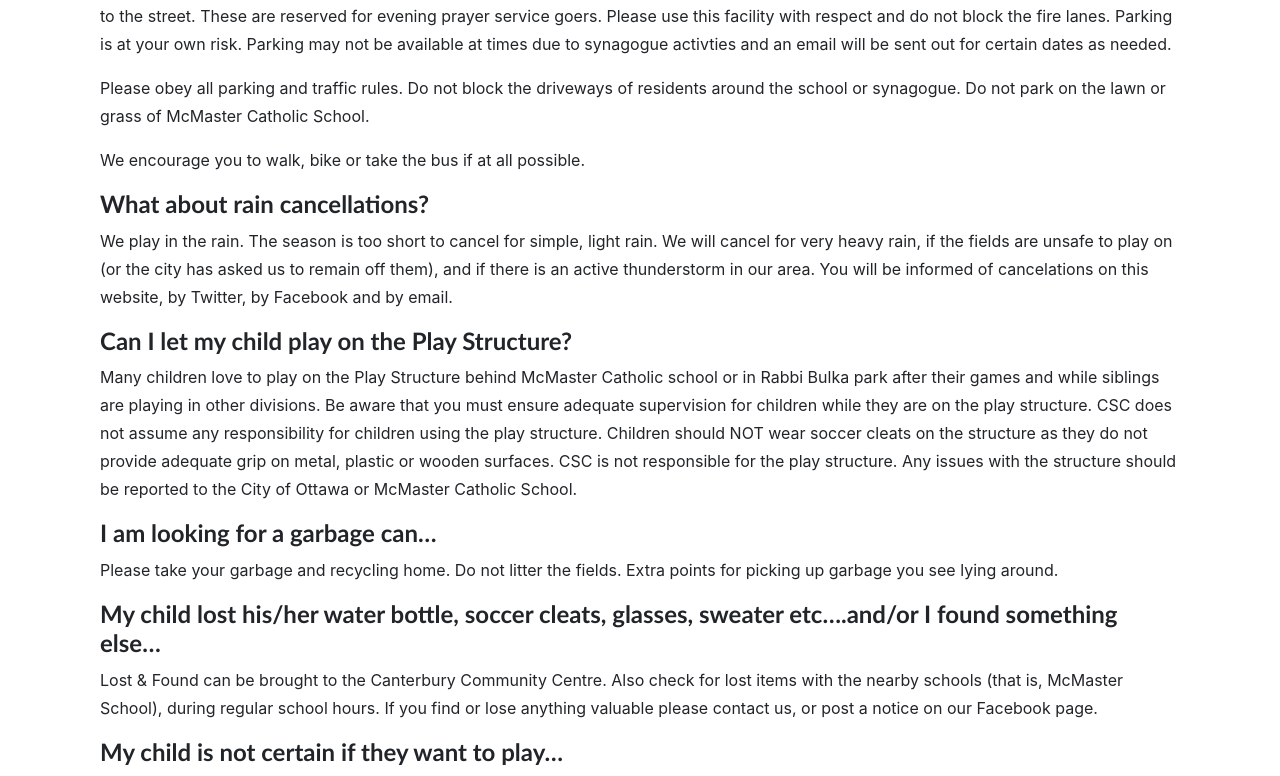
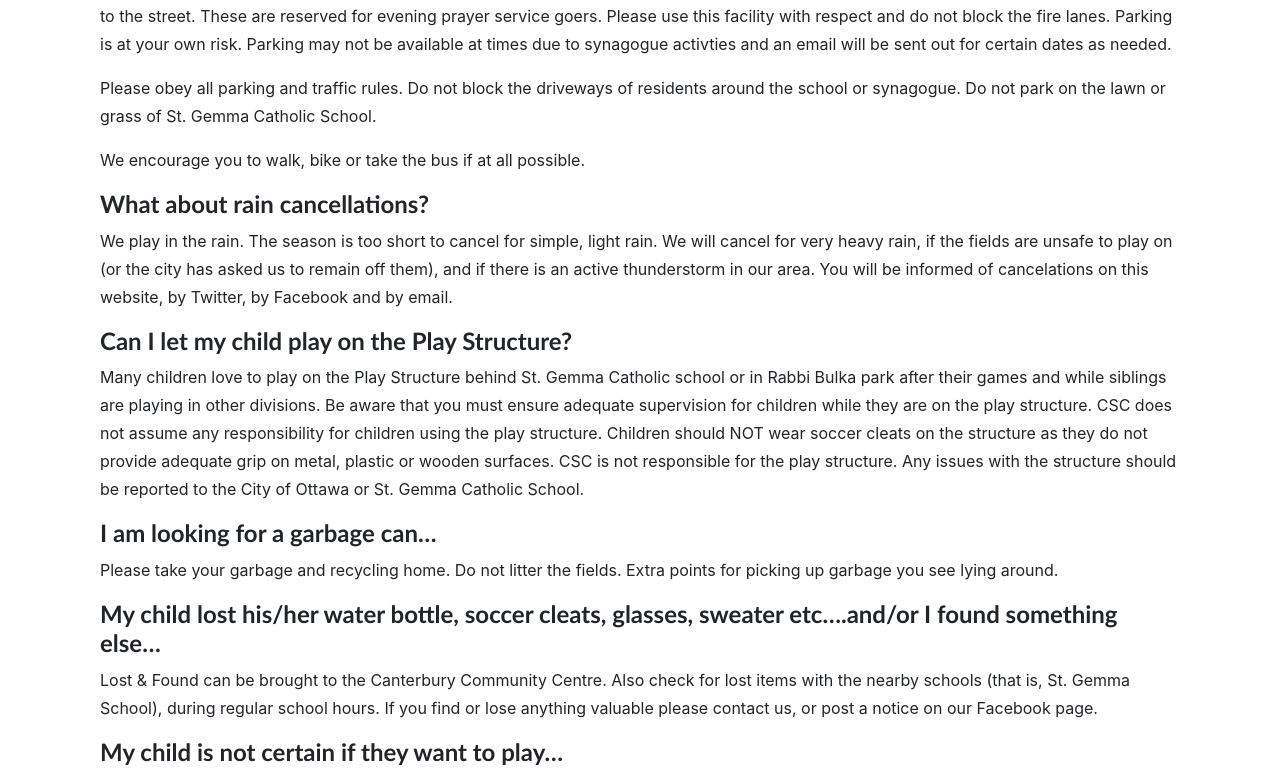
Before and after one commit to canterbury-soccer/website, a Jekyll site: the page built from parents.md, in a window 1280 px wide and 1400 px high, scrolled down 3157 px. Shown: the part 223-999 px from the top of the window. Built offline with Jekyll 4.4.1, drawn with Linux system fonts in a browser that asks for light colours; some web fonts are replaced.

Commit message:
Replace McMaster with St. Gemma

```diff
--- a/_includes/parents/faq.html
+++ b/_includes/parents/faq.html
@@ -66,7 +66,7 @@ Parking is very limited around the school during Monday and Wednesday nights par
 For the 2022 Season, we have arranged parking at Congregation Machzikei Hadas on Virginia Ave EXCEPT FOR the first row of spaces closest to the street. These are reserved for evening prayer service goers. Please use this facility with respect and do not block the fire lanes. Parking is at your own risk. Parking may not be available at times due to synagogue activties and an email will be sent out for certain dates as needed.
 </p>
 <p>
-Please obey all parking and traffic rules. Do not block the driveways of residents around the school or synagogue. Do not park on the lawn or grass of McMaster Catholic School.
+Please obey all parking and traffic rules. Do not block the driveways of residents around the school or synagogue. Do not park on the lawn or grass of St. Gemma Catholic School.
 </p>
 <p>
 We encourage you to walk, bike or take the bus if at all possible.
@@ -80,7 +80,7 @@ We play in the rain. The season is too short to cancel for simple, light rain. W
 
 <h4>Can I let my child play on the Play Structure?</h4>
 <p>
-Many children love to play on the Play Structure behind McMaster Catholic school or in Rabbi Bulka park after their games and while siblings are playing in other divisions. Be aware that you must ensure adequate supervision for children while they are on the play structure. CSC does not assume any responsibility for children using the play structure. Children should NOT wear soccer cleats on the structure as they do not provide adequate grip on metal, plastic or wooden surfaces. CSC is not responsible for the play structure. Any issues with the structure should be reported to the City of Ottawa or McMaster Catholic School.
+Many children love to play on the Play Structure behind St. Gemma Catholic school or in Rabbi Bulka park after their games and while siblings are playing in other divisions. Be aware that you must ensure adequate supervision for children while they are on the play structure. CSC does not assume any responsibility for children using the play structure. Children should NOT wear soccer cleats on the structure as they do not provide adequate grip on metal, plastic or wooden surfaces. CSC is not responsible for the play structure. Any issues with the structure should be reported to the City of Ottawa or St. Gemma Catholic School.
 </p>
 
 
@@ -91,7 +91,7 @@ Please take your garbage and recycling home. Do not litter the fields. Extra poi
 
 <h4>My child lost his/her water bottle, soccer cleats, glasses, sweater etc….and/or I found something else…</h4>
 <p>
-Lost & Found can be brought to the Canterbury Community Centre. Also check for lost items with the nearby schools (that is, McMaster School), during regular school hours. If you find or lose anything valuable please contact us, or post a notice on our Facebook page.
+Lost & Found can be brought to the Canterbury Community Centre. Also check for lost items with the nearby schools (that is, St. Gemma School), during regular school hours. If you find or lose anything valuable please contact us, or post a notice on our Facebook page.
 </p>
 
 <h4>My child is not certain if they want to play…</h4>
```
